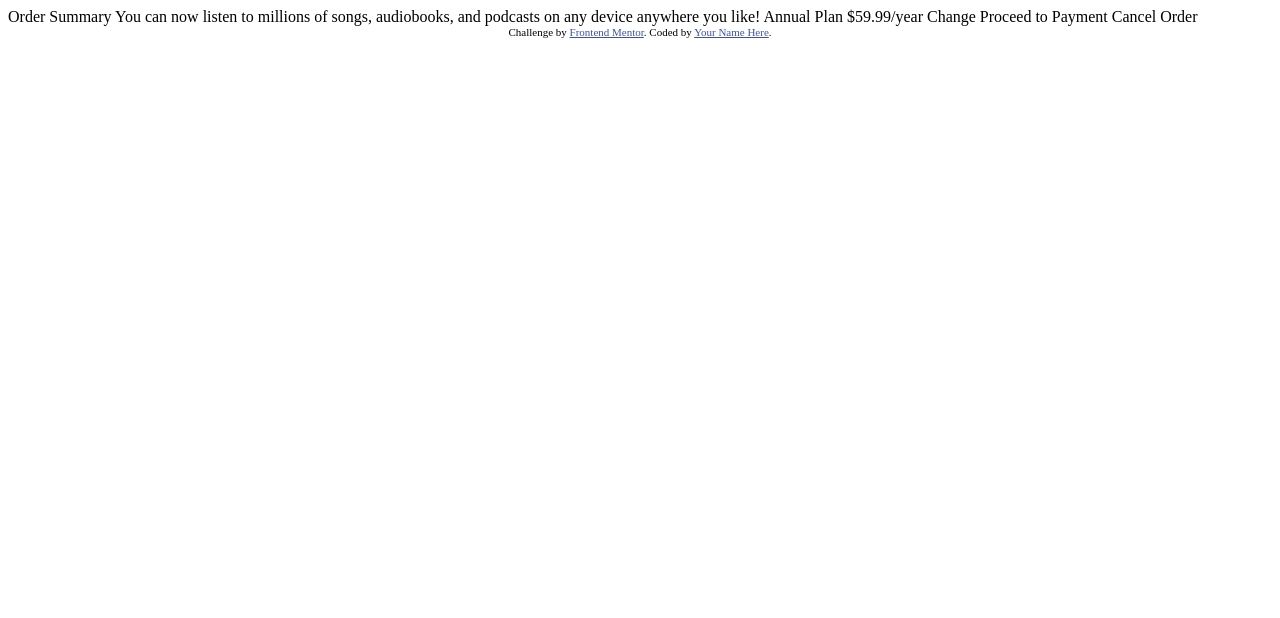
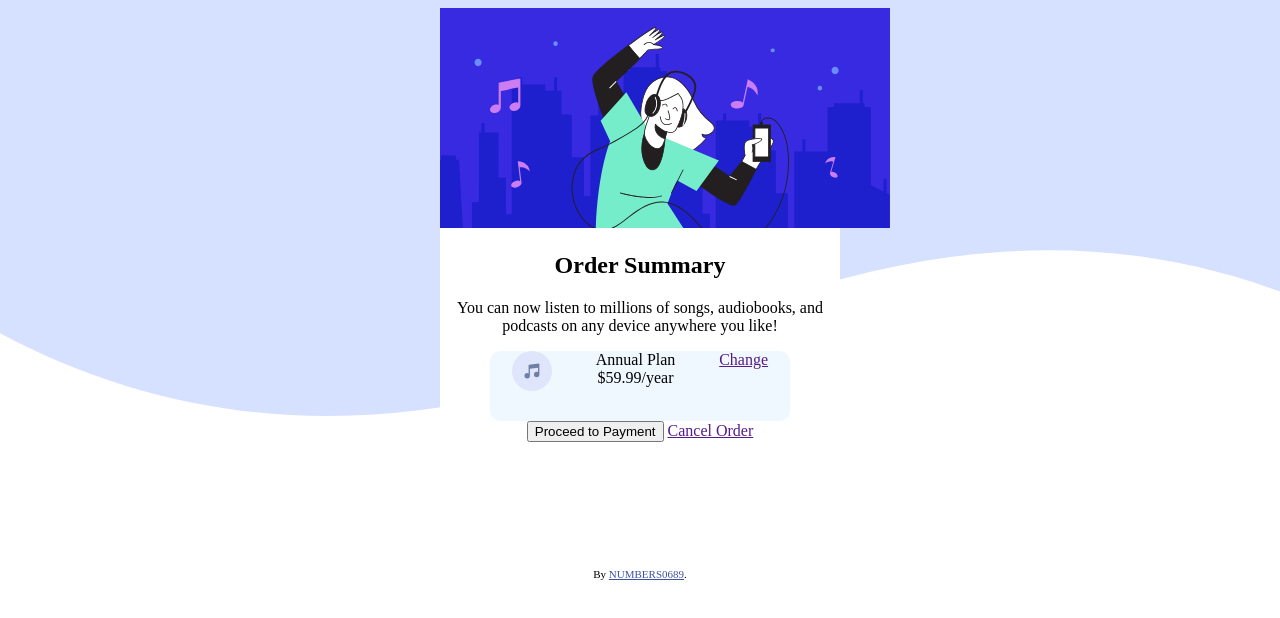
Before and after one commit to Numbers0689/open-exercises, a plain HTML site: page front/order-summary-component-main/index.html in a window 1280 px wide. Drawn offline with Linux system fonts and the light colour scheme.

Commit message:
Add semantics

```diff
--- a/front/order-summary-component-main/index.html
+++ b/front/order-summary-component-main/index.html
@@ -3,7 +3,7 @@
 <head>
   <meta charset="UTF-8">
   <meta name="viewport" content="width=device-width, initial-scale=1.0"> <!-- displays site properly based on user's device -->
-  <title>Order summary card</title>
+  <title>Order summary</title>
   <link rel="stylesheet" href="style.css">
   <!-- Feel free to remove these styles or customise in your own stylesheet 👍 -->
   <style>
@@ -12,23 +12,27 @@
   </style>
 </head>
 <body>
+  <section>
+    <img src="./images/illustration-hero.svg" alt="music design">
+    <h1>Order Summary</h1>
 
-  Order Summary
+    <p>You can now listen to millions of songs, audiobooks, and podcasts on any
+      device anywhere you like!</p>
 
-  You can now listen to millions of songs, audiobooks, and podcasts on any
-  device anywhere you like!
+    <div class="container">
+      <img id="icon" src="./images/icon-music.svg" alt="music icon">
+      <div>
+        <div>Annual Plan</div>
+        <div>$59.99/year</div>
+      </div>
 
-  Annual Plan
-  $59.99/year
+      <a href="">Change</a>
+    </div>
 
-  Change
+    <button>Proceed to Payment</button>
+    <a href="">Cancel Order</a>
+  </section>
 
-  Proceed to Payment
-  Cancel Order
-
-  <div class="attribution">
-    Challenge by <a href="https://www.frontendmentor.io?ref=challenge" target="_blank">Frontend Mentor</a>.
-    Coded by <a href="#">Your Name Here</a>.
-  </div>
+  <div class="attribution">By <a href="#">NUMBERS0689</a>.</div>
 </body>
 </html>
--- a/front/order-summary-component-main/style.css
+++ b/front/order-summary-component-main/style.css
@@ -0,0 +1,30 @@
+body {
+    background-image: url(./images/pattern-background-desktop.svg);
+    text-align: center;
+    background-repeat: no-repeat;
+    background-size: cover;
+    height: 50vh;
+}
+
+section {
+    width: 400px;
+    height: 70vh;
+    margin: auto;
+    background-color: white;
+    border-radius: 15px;
+}
+
+.container {
+    height: 70px;
+    width: 300px;
+    background-color: aliceblue;
+    display: flex;
+    margin: auto;
+    border-radius: 10px;
+    justify-content: space-around;
+}
+
+#icon {
+    height: 40px;
+    width: 40px;
+}
```
